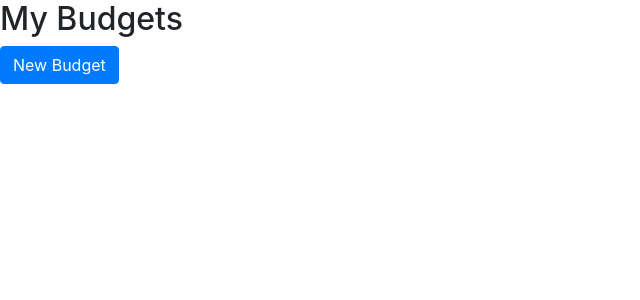
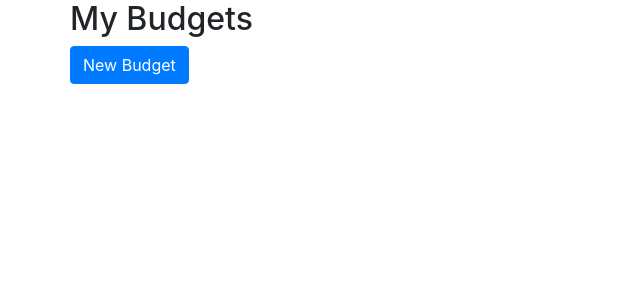
Before and after one commit to Murphyx2/budget-page, a Flask app: page /budget in a window 1280 px wide. Shown: the part 56-356 px from the top of the page, without its empty margins (0-640 px from the left). Run offline with Flask 2, Linux system fonts and the light colour scheme; the visitor is signed in with stand-in values (Sample User, id 1); data that the repository does not hold is empty; some libraries are stand-ins or nearby versions.

Commit message:
Added validator message for description beyond max length. Method added to create budget. on route budget a little clean code was performance. Some CSS was added for the budget page. Massive improve in the budget.html view, a lot of elements were added to improve the view also, the use of the grid were also added to rearrange the budget elements in a better way

```diff
--- a/app/forms.py
+++ b/app/forms.py
@@ -23,7 +23,7 @@ class ContactForm(FlaskForm):
 
 class createBugdetForm(FlaskForm):
     title = StringField('Title',validators=[DataRequired()])
-    description = TextAreaField('Description', validators=[optional(), length(max=200)])
+    description = TextAreaField('Description', validators=[optional(), length(max=300, message='Your message is too long')])
     submit = SubmitField('Create')
 
 #class updateBudgetForm(FlaskForm):
--- a/app/models.py
+++ b/app/models.py
@@ -73,3 +73,9 @@ class Budgets(db.Document):
 
     def set_budget_items(self, budget_items):
         self.budget_items = budget_items
+
+    def create_budget(self, user_id, title, date_created, description=""):
+        self.user_id = user_id
+        self.title = title
+        self.date_created = date_created
+        self.description = description
--- a/app/routes.py
+++ b/app/routes.py
@@ -53,12 +53,10 @@ def about():
 def budget():
     form = createBugdetForm()
     budgets = Budgets.objects(user_id=current_user.get_id()).order_by('-date_created')
-    if request.method == 'POST':
+    #Validation messages are missed, Must be added in the future
+    if request.method == 'POST' and form.validate():
         budget = Budgets()
-        budget.user_id = current_user.get_id()
-        budget.title = form.title.data
-        budget.description = form.description.data
-        budget.date_created = datetime.utcnow()
+        budget.create_budget(current_user.get_id(),form.title.data,  datetime.utcnow(), form.description.data)
         budget.save()
         redirect(url_for('budget',make_response='GET'))
     return render_template('budget.html', title='Budget', description='This about the page creating a budget', nav=nav, form=form, budgets=budgets)
--- a/app/templates/budget.html
+++ b/app/templates/budget.html
@@ -3,32 +3,41 @@
 
 {% include 'create_budget_modal.html' %}
 <link rel="stylesheet" type="text/css" href="../static/css/budget.css">
-<div>
-  <h2 class="top-padding">My Budgets</h2>
-  <span class="budget-button-padding">
+
+<div class="container">
+  <div class="row">
+    <h2>My Budgets</h2>
+  </div>
+  <div class="row top-padding" >
     <button type="button" class="btn btn-primary" data-toggle="modal" aria-pressed="true" data-target="#newBudget" data-title="Budget">
       New Budget
     </button>
-  </span>
-
-  <div class="d-flex flex-row">
-    <span class="budget-element-space"></span>
+  </div>
+  <div class="d-flex flex-row row">
     {% for budget in budgets  %}
-    <div class="card" style="width: 20rem;">
-      <div class="card-header">
-        <div class="d-inline-flex">{{ budget.title}}</div>
-        <div class="dropdown d-inline-flex float-right">
-          <button class="btn btn-secundary dropdown-toggle " type="button" id="dropdownMenuButton"
-            data-toggle="dropdown" aria-haspopup="true" aria-expanded="false"> </button>
-          <div class="dropdown-menu" aria-labelledby="dropdownMenuButton">
-            <a class="dropdown-item" href="#">Action</a>
+    <div class="budget-element-space">
+      <div class="card " style="width: 20rem;">
+        <div class="card-header border border-danger">
+          <div class="container">
+            <div class="row">
+              <div class="d-inline-flex col-10 border border-danger"><a ></a>{{ budget.title}}</div>
+              <div class="dropdown d-inline-flex float-right">
+                <button class="btn btn-secundary dropdown-toggle boder border-primary col" type="button" id="dropdownMenuButton"
+                  data-toggle="dropdown" aria-haspopup="true" aria-expanded="false">
+                </button>
+                <div class="dropdown-menu" aria-labelledby="dropdownMenuButton">
+                  <a class="dropdown-item" href="#">Action</a>
+                </div>
+              </div>
+            </div>
           </div>
         </div>
+        <div class="card-body">
+          {{ budget.description }}
+        </div>
+        <div class="card-footer"></div>
       </div>
-      <div class="card-body"></div>
-      <div class="card-footer"></div>
     </div>
-    <span class="budget-element-space"></span>
     {% endfor %}
     <br>
   </div>
```
